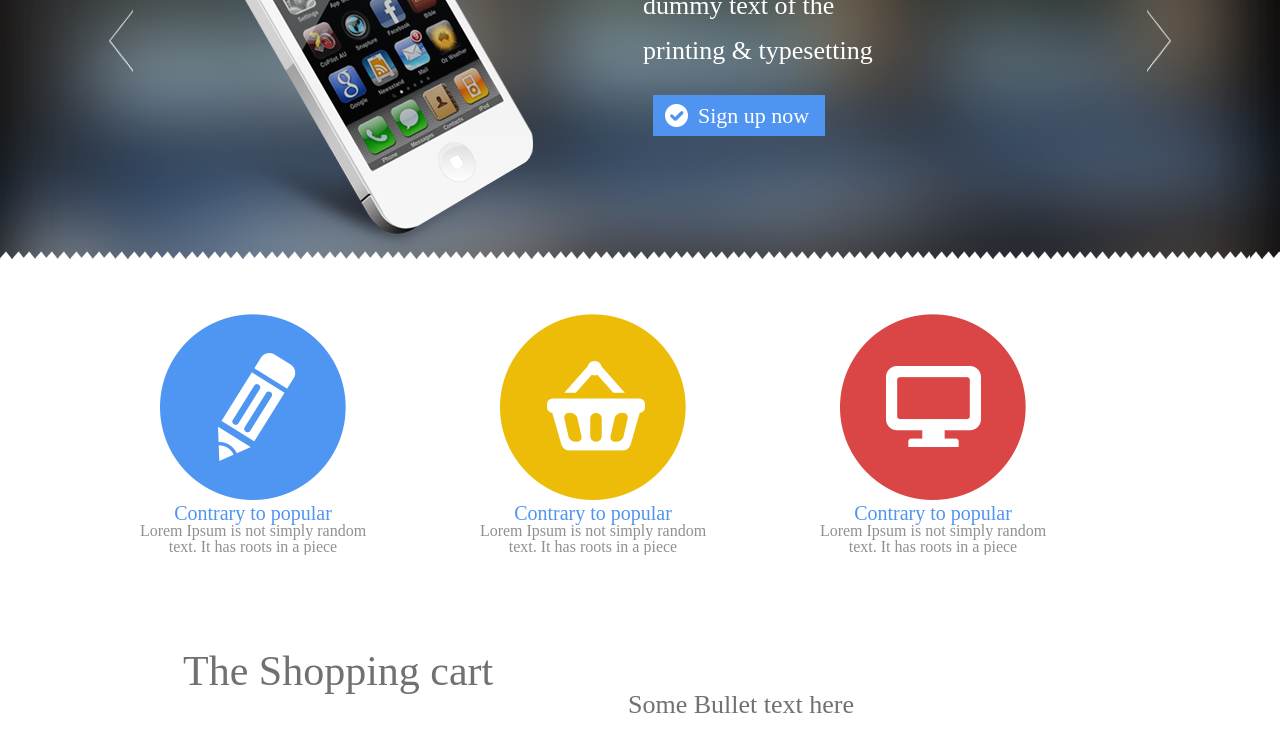
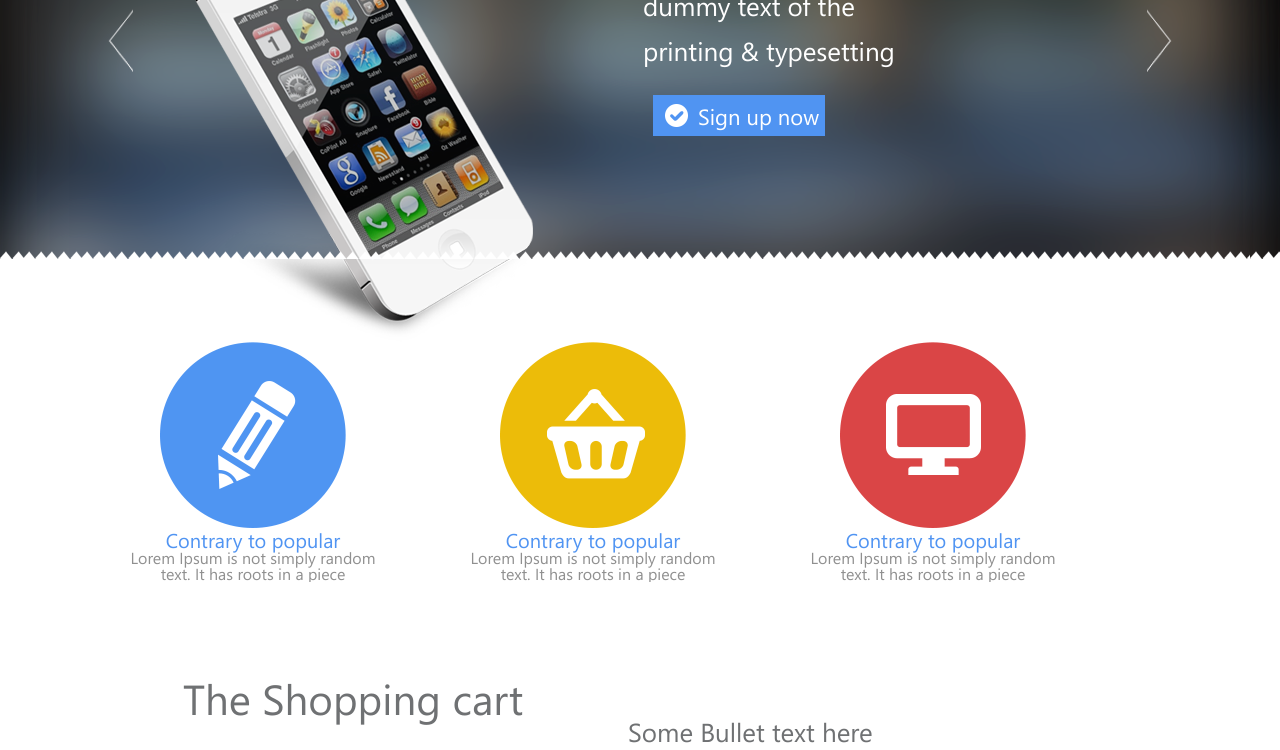
Before and after one commit to w3prog/Prechu, a website: page index.html in a window 1280 px wide. Shown: the part 310-1060 px from the top of the page. Drawn offline with Linux system fonts and the light colour scheme.

Commit message:
fonts fixed

```diff
--- a/sass/screen.scss
+++ b/sass/screen.scss
@@ -6,12 +6,12 @@
 @import "compass/reset";
 
 @font-face {
-font-family: SegoeWP; /* имя шрифта для CSS правил */
+font-family: 'SegoeWP'; /* имя шрифта для CSS правил */
 src: url(../font/SegoeWP.ttf);
 }
 
-*{
-  font-family: SegoeWP;
+body {
+  font-family: 'SegoeWP';
 }
 
 a{
```
Also changed, not shown: stylesheets/screen.css.
